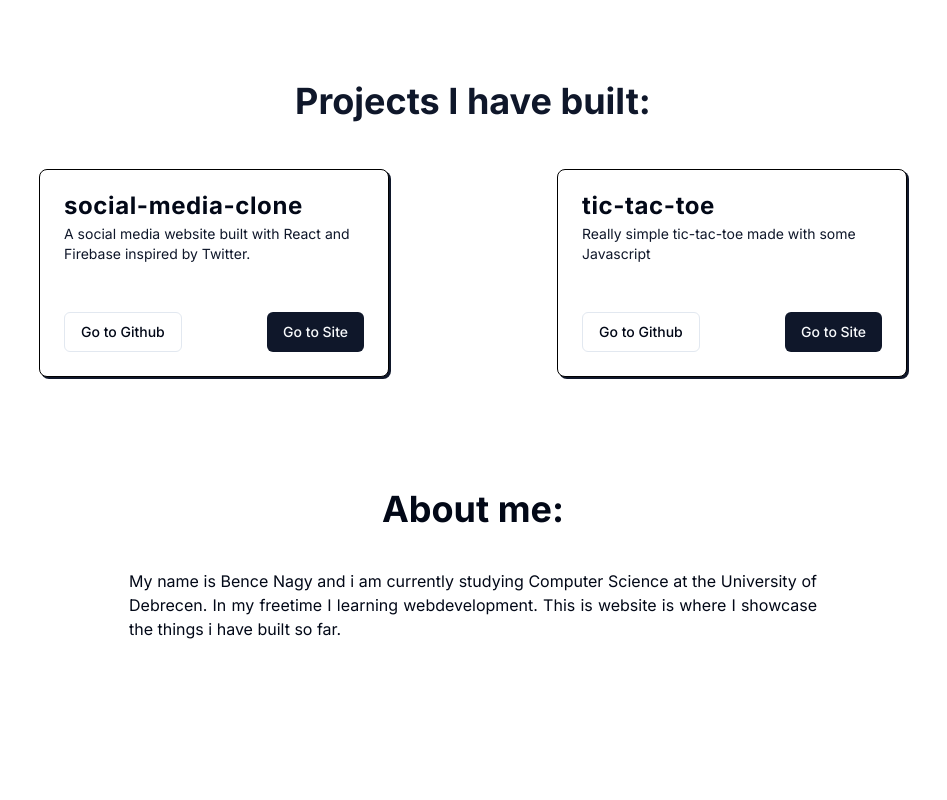
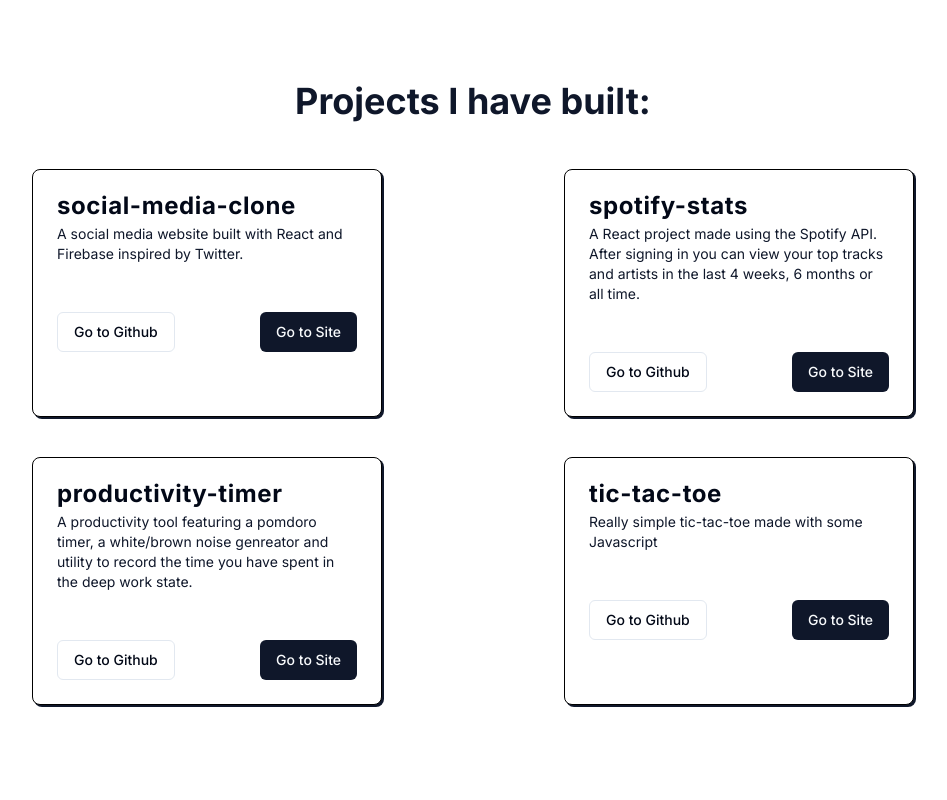
Before and after one commit to nagyb3/codebybence, a Next.js app: page / in a window 1280 px wide. Shown: the part 460-1260 px from the top of the page, without its empty margins (167-1114 px from the left). Before the commit the page ends 1181 px from the top, so only its background shows below. Built offline with nearby package versions, Linux system fonts and the light colour scheme.

Commit message:
add spotify-stats and productivity-timer to projects

```diff
--- a/app/page.tsx
+++ b/app/page.tsx
@@ -26,9 +26,15 @@ export default function Home() {
           <p className='text-slate-900 text-center font-bold text-3xl sm:text-4xl dark:text-white'>
             Projects I have built:
           </p>
-          <div className='grid grid-cols-1 gap-3 justify-items-center py-12 md:grid-cols-2'>
+          <div className='grid grid-cols-1 gap-10 justify-items-center py-12 md:grid-cols-2'>
             <ProjectCard name="social-media-clone" description="A social media website built with React and Firebase inspired by Twitter."
             githubLink="https://github.com/nagyb3/social-media-clone" siteLink="https://nagyb.xyz" />
+            <ProjectCard name="spotify-stats" description="A React project made using the Spotify API.
+              After signing in you can view your top tracks and artists in the last 4 weeks, 6 months or all time."
+            githubLink="https://github.com/nagyb3/spotify-stats" siteLink="https://spotify-stats-pearl.vercel.app/" />
+            <ProjectCard name="productivity-timer" description="A productivity tool featuring a pomdoro timer, a white/brown noise genreator
+             and utility to record the time you have spent in the deep work state."
+            githubLink="https://github.com/nagyb3/productivity-timer" siteLink="https://nagyb3.github.io/productivity-timer" />
             <ProjectCard name="tic-tac-toe" description="Really simple tic-tac-toe made with some Javascript"
             githubLink="https://github.com/nagyb3/tic-tac-toe" siteLink="https://nagyb3.github.io/tic-tac-toe/" />
           </div>
```
